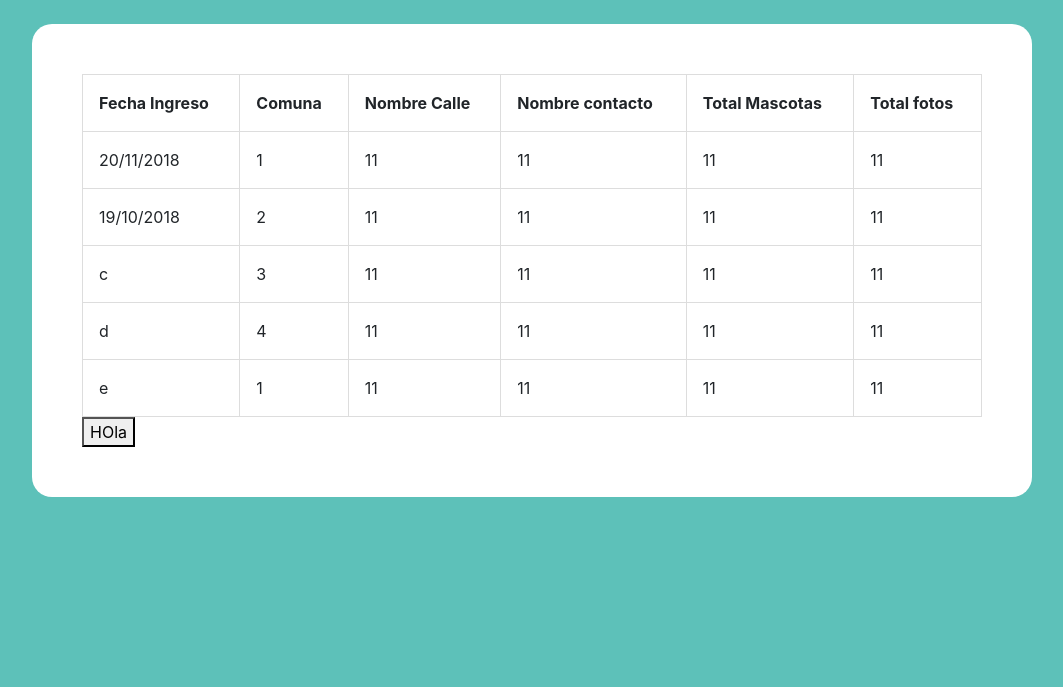
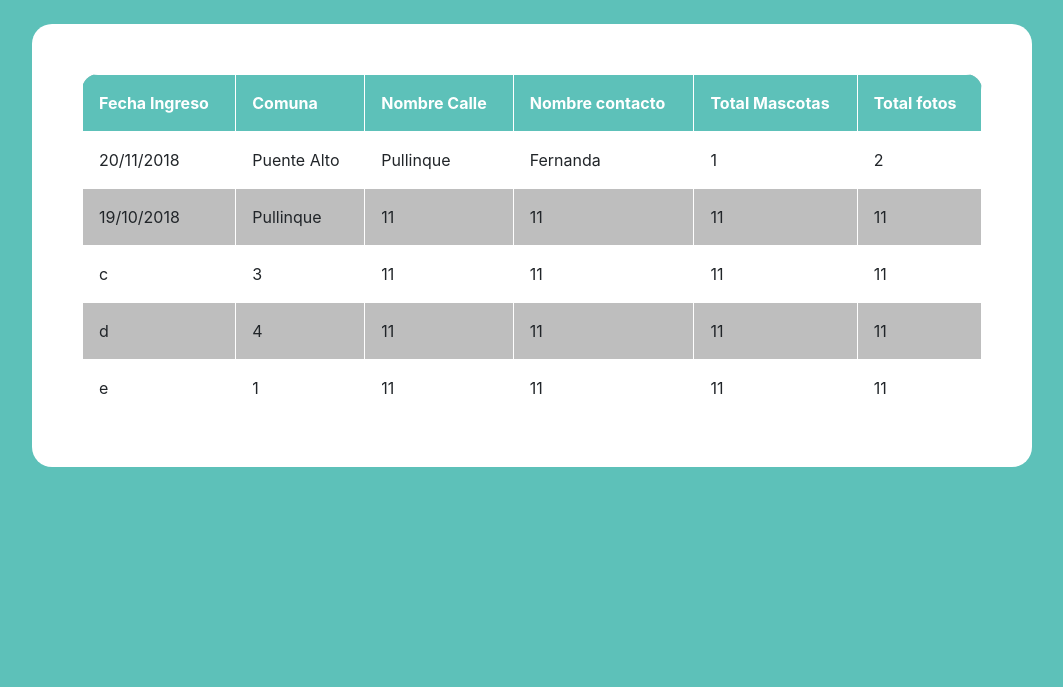
Before and after one commit to JaramilloCris/Web-Tarea, a PHP site: page /tabla.html in a window 1280 px wide. Shown: the part 244-931 px from the top of the page, without its empty margins (108-1171 px from the left). After the commit the page ends 711 px from the top, so only its background shows below. Run offline with PHP 8.4, Linux system fonts and the light colour scheme.

Commit message:
Mejorando Tabla

```diff
--- a/css/principal.css
+++ b/css/principal.css
@@ -4,6 +4,7 @@ body {
     font-weight: 400;
     overflow-x: hidden;
     color: #2871ba;
+    margin: 1.5em;
 
 }
 hr.new{
@@ -306,23 +307,27 @@ CSS para Tablas
  */
 
 table {
+    width: 100%;
+    border-collapse: collapse;
+    border-radius: 1em;
+    overflow: hidden;
+}
 
-    width: 100%;
-    border: 1px solid #ddd;
-    border-radius: 10px;
+th, td {
+    padding: 1em;
+    border: 1px solid white;
+
 
 }
 
-th, td {
-    text-align: left;
-    padding: 16px;
-    border: 1px solid #ddd;
-}
-
 th{
+    color: white;
     cursor: pointer;
+    background-color: #5DC1B9;
 
 }
+tr:nth-child(odd){background-color: #bebebe;}
+tr:nth-child(even){background-color: #ffffff;}
 
 tr:hover{
 
--- a/js/principal.js
+++ b/js/principal.js
@@ -1,3 +1,44 @@
+function sortTable(row){
+
+    var table, rows, x, y, ready, i, shouldSwitch, type, count;
+    type = "asc"
+    count = 0;
+    table = document.getElementById("myTable");
+    ready = true;
+    while (ready){
+
+        ready = false;
+        rows = table.rows;
+
+        for(i = 1; i < (rows.length - 1); i++){
+
+            shouldSwitch = false;
+            x = rows[i].getElementsByTagName("TD")[row];
+            y = rows[i + 1].getElementsByTagName("TD")[row];
+
+            if(x.innerHTML.toLowerCase() > y.innerHTML.toLowerCase() && type === "asc"){
+
+                shouldSwitch = true;
+                break;
+            }
+            else if(x.innerHTML.toLowerCase() < y.innerHTML.toLowerCase() && type === "desc"){
+                shouldSwitch = true;
+                break;
+            }
+        }
+        if (shouldSwitch){
+
+            rows[i].parentNode.insertBefore(rows[i+1], rows[i]);
+            ready = true;
+            count++;
+        }
+        else if(count === 0 && type === "asc"){
+            type = "desc";
+            ready = true;
+        }
+    }
+}
+
 function hideInput(selectId,inputId){
 
     var d = document.getElementById(selectId);
@@ -18,3 +59,41 @@ function addInputFile(num){
         numFile = numFile + 1;
     }
 }
+var ciudades_1 = ["Arica"];
+var ciudades_2 = ["Alto Hospicio","Iquique","Pozo Almonte"];
+var ciudades_3 = ["Caldera","Chanaral","Copiapo","Diego de Almagro","El Salvador","Huasco","Tierra Amarilla","Vallenar"];
+var ciudades_4 = ["Andacollo","Combarbala","Coquimbo","El Palqui","Illapel","La Serena","Los Vilos","Montepatria","Ovalle","Salamanca","Vicuna"];
+var ciudades_5 = ["Algarrobo","Cabildo","Calle Larga","Cartagena","Casablanca","Catemu","Concon","El Melon","El Quisco","El Tabo","Hijuelas","La Calera","La Cruz","La Ligua","Las Ventanas","Limache","Llaillay","Los Andes","Nogales","Olmue","Placilla de Penuelas","Putaendo","Quillota","Quilpue","Quintero","Rinconada","San Antonio","San Esteban","San Felipe","Santa Maria","Santo Domingo","Valparaiso","Villa Alemana","Villa Los Almendros","Vina del Mar"];
+var ciudades_6 = ["Chimbarongo","Codegua","Donihue","Graneros","Gultro","Las Cabras","Lo Miranda","Machali","Nancagua","Palmilla","Peumo","Pichilemu","Punta Diamante","Quinta de Tilcoco","Rancagua","Rengo","Requinoa","San Fernando","San Francisco de Mostazal","San Vicente de Tagua Tagua","Santa Cruz"];
+var ciudades_7 = ["Cauquenes","Constitucion","Curico","Hualane","Linares","Longavi","Molina","Parral","San Clemente","San Javier","Talca","Teno","Villa Alegre"];
+var ciudades_8 = ["Arauco","Bulnes","Cabrero","Canete","Chiguayante","Chillan","Chillan Viejo","Coelemu","Coihueco","Concepcion","Conurbacion La Laja-San Rosendo","Coronel","Curanilahue","Hualpen","Hualqui","Huepil","Lebu","Los alamos","Los angeles","Lota","Monte aguila","Mulchen","Nacimiento","Penco","Quillon","Quirihue","San Carlos","San Pedro de la Paz","Santa Barbara","Santa Juana","Talcahuano","Tome","Yumbel","Yungay"];
+var ciudades_9 = ["Angol","Carahue","Collipulli","Cunco","Curacautin","Freire","Gorbea","Labranza","Lautaro","Loncoche","Nueva Imperial","Padre Las Casas","Pitrufquen","Pucon","Puren","Renaico","Temuco","Traiguen","Victoria","Villarrica"];
+var ciudades_10 = ["Futrono","La Union","Lanco","Los Lagos","Paillaco","Panguipulli","Rio Bueno","San Jose de la Mariquina","Valdivia"];
+var ciudades_11 = ["Coihaique","Puerto Aisen"];
+var ciudades_12 = ["Punta Arenas","Puerto Natales"];
+var ciudades_13 = ["Alto Jahuel","Bajos de San Agustin","Batuco","Buin","Cerrillos","Cerro Navia","Colina","Conchali","Curacavi","El Bosque","El Monte","Estacion Central","Hospital","Huechuraba","Independencia","Isla de Maipo","La Cisterna","La Florida","La Granja","La Islita","La Pintana","La Reina","Lampa","Las Condes","Lo Barnechea","Lo Espejo","Lo Prado","Macul","Maipu","Melipilla","Nunoa","Padre Hurtado","Paine","Pedro Aguirre Cerda","Penaflor","Penalolen","Pirque","Providencia","Pudahuel","Puente Alto","Quilicura","Quinta Normal","Recoleta","Renca","San Bernardo","San Joaquin","San Jose de Maipo","San Miguel","San Ramon","Santiago","Talagante","Tiltil","Vitacura"];
+var ciudades_14 = ["Ancud","Calbuco","Castro","Fresia","Frutillar","Llanquihue","Los Muermos","Osorno","Puerto Montt","Puerto Varas","Purranque","Quellon","Rio Negro"];
+var ciudades_15 = ["Antofagasta","Calama","Maria Elena","Mejillones","Taltal","Tocopilla"];
+
+arregloRegiones = [ciudades_1, ciudades_2, ciudades_3, ciudades_4,ciudades_5, ciudades_6, ciudades_7, ciudades_8, ciudades_9, ciudades_10, ciudades_11, ciudades_12, ciudades_13, ciudades_14, ciudades_15]
+
+function buscar_ciudad(){
+    var region, i, comunas, j;
+    region = document.getElementById("region").value
+    var com = document.getElementById("comuna");
+    if (region !== 0) {
+        comunas = eval("ciudades_" + region);
+
+        for(j = 0; j < com.options.length; j++) {
+            com.removeChild(com.options[j]);
+        }
+
+        for(i=0;i < comunas.length; i++){
+
+            var opt = document.createElement('option');
+            opt.appendChild( document.createTextNode(comunas[i]) );
+            opt.value = 'option value';
+            com.appendChild(opt);
+        }
+    }
+}
--- a/tabla.html
+++ b/tabla.html
@@ -9,6 +9,7 @@
     <link rel="stylesheet" href="css/principal.css"/>
     <link rel="stylesheet" href="https://fonts.googleapis.com/css?family=Open+Sans:400,600" />
     <link rel="stylesheet" href="css/bootstrap.min.css" />
+    <script src="js/principal.js"></script>
 
 </head>
 <body style="background-color: #5DC1B9">
@@ -45,15 +46,15 @@
                     </tr>
                     <tr>
                         <td>20/11/2018</td>
+                        <td>Puente Alto</td>
+                        <td>Pullinque</td>
+                        <td>Fernanda</td>
                         <td>1</td>
-                        <td>11</td>
-                        <td>11</td>
-                        <td>11</td>
-                        <td>11</td>
+                        <td>2</td>
                     </tr>
                     <tr>
                         <td>19/10/2018</td>
-                        <td>2</td>
+                        <td>Pullinque</td>
                         <td>11</td>
                         <td>11</td>
                         <td>11</td>
@@ -86,54 +87,9 @@
 
 
                 </table>
-
-                <button onclick="sortTable()">HOla</button>
             </div>
         </section>
     </div>
-<script>
-    function sortTable(row){
 
-        var table, rows, x, y, ready, i, shouldSwitch, type, count;
-        type = "asc"
-        count = 0;
-        table = document.getElementById("myTable");
-        ready = true;
-        while (ready){
-
-            ready = false;
-            rows = table.rows;
-
-            for(i = 1; i < (rows.length - 1); i++){
-
-                shouldSwitch = false;
-
-                x = rows[i].getElementsByTagName("TD")[row];
-                y = rows[i + 1].getElementsByTagName("TD")[row];
-
-                if(x.innerHTML.toLowerCase() > y.innerHTML.toLowerCase() && type === "asc"){
-
-                    shouldSwitch = true;
-                    break;
-                }
-                else if(x.innerHTML.toLowerCase() < y.innerHTML.toLowerCase() && type === "desc"){
-                    shouldSwitch = true;
-                    break;
-                }
-            }
-            if (shouldSwitch){
-
-                rows[i].parentNode.insertBefore(rows[i+1], rows[i]);
-                ready = true;
-                count++;
-            }
-            else if(count === 0 && type === "asc"){
-
-                type = "desc";
-                ready = true;
-            }
-        }
-    }
-</script>
 </body>
 </html>
```
Also changed, not shown: formulario.html (+20 -5 lines).
